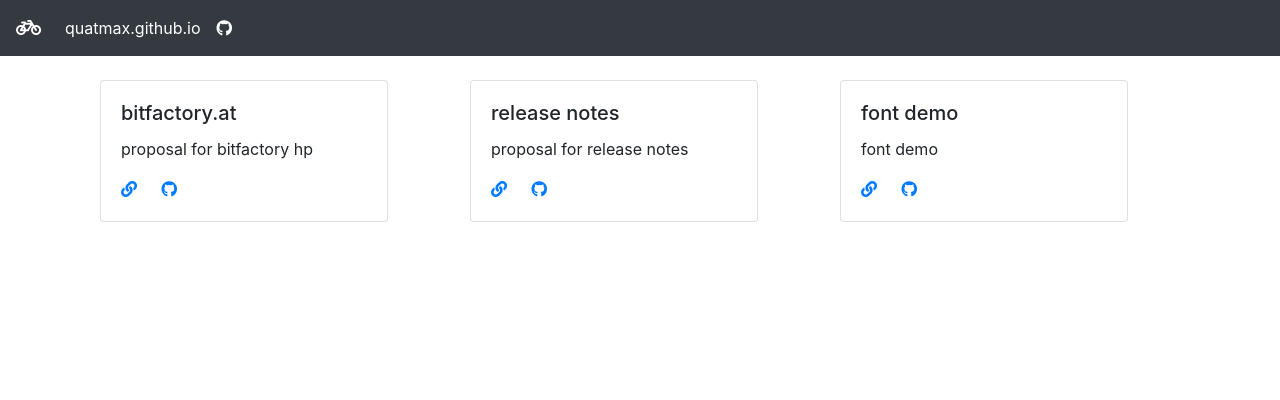
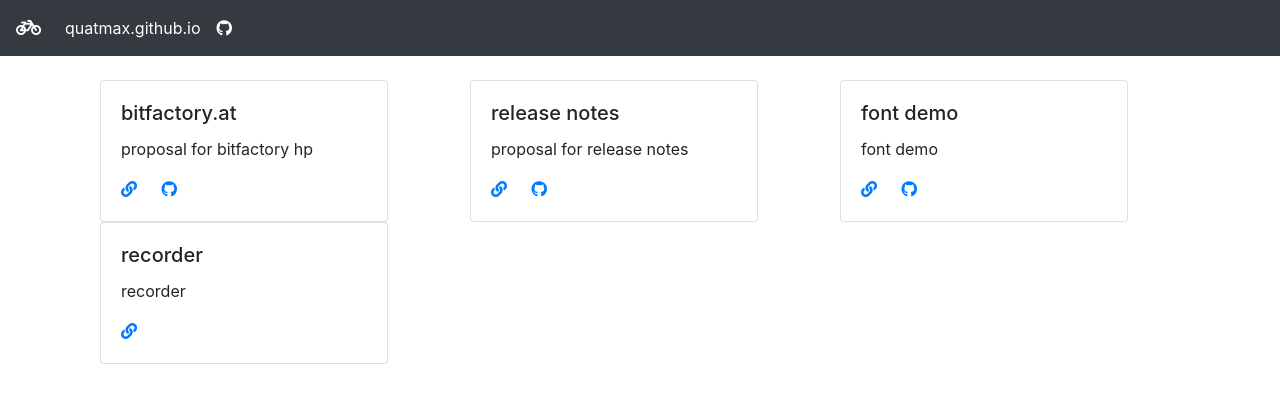
Before and after one commit to quatmax/quatmax.github.io, a plain HTML site: page index.html in a window 1280 px wide. Drawn offline with nearby package versions, Linux system fonts and the light colour scheme.

Commit message:
Update index.html

```diff
--- a/index.html
+++ b/index.html
@@ -88,6 +88,15 @@
                             </div>
                         </div>
                     </div>
+                    <div class="col">
+                        <div class="card" style="width: 18rem;">
+                            <div class="card-body">
+                                <h5 class="card-title">recorder</h5>
+                                <p class="card-text">recorder</p>
+                                <a href="https://docs.google.com/presentation/d/1BNVZ0fIhSRlCLnUtsuIDvvMGtjYgTvcpv-CZSB4IJSM/edit?usp=present" class="card-link"><i class="fas fa-link"></i></a>
+                            </div>
+                        </div>
+                    </div>
                 </div>
 			</div>
 		</main>
```
